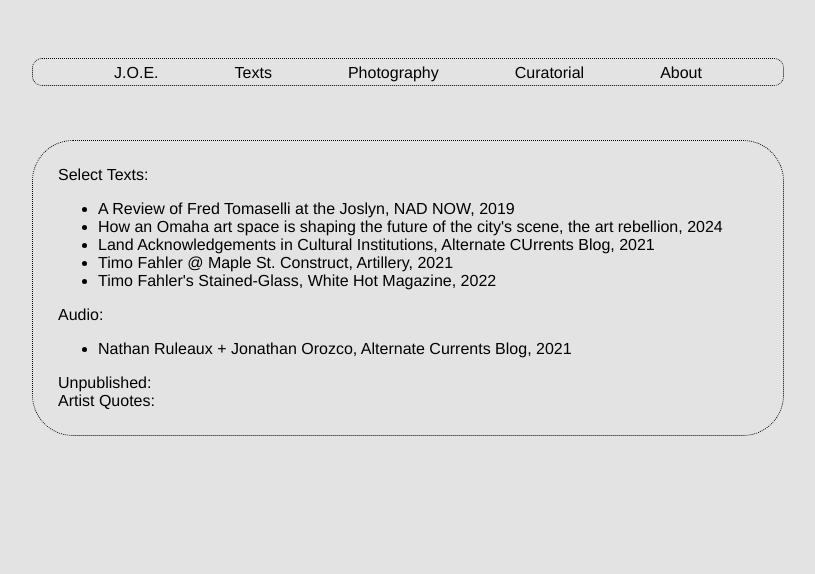
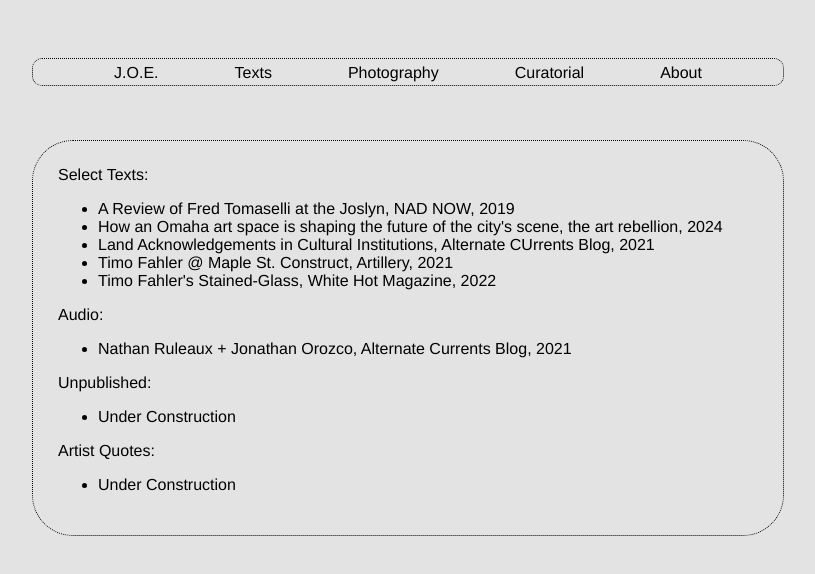
Before and after one commit to jorozcoesparza/curatorial-website, a plain HTML site: page texts.html in a window 1280 px wide. Shown: the whole page, without its empty margins (232-1047 px from the left). Drawn offline with Linux system fonts and the light colour scheme.

Commit message:
Finishes outline for Texts page to create new links to go to unpublished texts. Starts messing around with Photography page.

```diff
--- a/texts.html
+++ b/texts.html
@@ -54,7 +54,17 @@
 
                 </div>
                 <div class="Unpublished">Unpublished:</div>
+
+                <ul>
+                    <li><a href="">Under Construction</a></li>
+                </ul>
+
+
                 <div class="Artist-List">Artist Quotes:</div>
+
+                <ul>
+                    <li><a href="">Under Construction</a></li>
+                </ul>
 
             </div>
 
```
Also changed, not shown: photography.html (+2 -2 lines).
